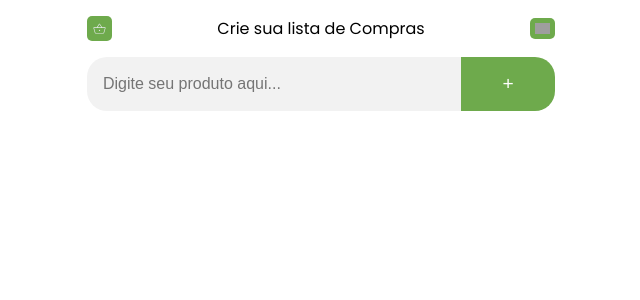
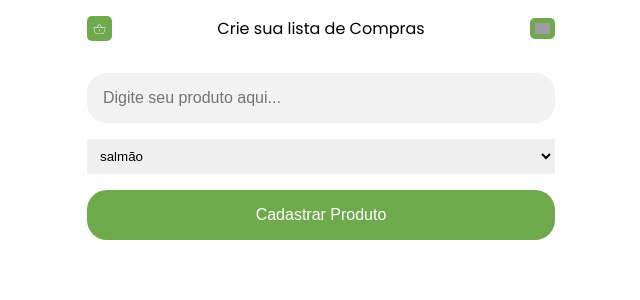
Before and after one commit to rlxmts/lista-de-compras, a React (Create React App) app: page / in a window 1280 px wide. Shown: the top 300 px of the page, without its empty margins (319-959 px from the left). Built offline with nearby package versions, Linux system fonts and the light colour scheme; grey boxes are pictures that could not be loaded.

Commit message:
:construction: Criando lista de cores, manipulando inputs

```diff
--- a/src/App.js
+++ b/src/App.js
@@ -1,11 +1,42 @@
-import CampoTexto from "./components/CampoTexto";
+import { useState } from "react";
+import Formulario from "./components/Formulario";
 import Header from "./components/Header";
 
 function App() {
+
+  const cores = [
+    {
+        cor: 'salmão',
+        fundo: '#eeb386',
+        fonte: '#3c140e'
+    },
+    {
+        cor: 'verde',
+        fundo: '#bfd09e',
+        fonte: '#364027'
+    },
+    {
+        cor: 'bege',
+        fundo: '#ead9aa',
+        fonte: '#643623'
+    },
+    {
+        cor: 'vermelho',
+        fundo: '#eaa9ac',
+        fonte: '#6e2e31'
+    }
+]
+
+  const [produtos, setProdutos] = useState([]);
+
+  const recebeValor = (produto)=>{
+    setProdutos([...produtos, produto]);
+  }
+
   return (
     <div className="App">
         <Header />
-        <CampoTexto />
+        <Formulario cores={cores} valoresCapturados={valor => recebeValor(valor)}/>
     </div>
   );
 }
--- a/src/components/Botao/index.js
+++ b/src/components/Botao/index.js
@@ -2,12 +2,11 @@ import styled from "styled-components";
 
 export const Botao = styled.button`
     padding: 1rem;
-    border-radius: 0 20px 20px 0;
+    border-radius: 20px;
     border: none;
     background-color:#6eaa4c;
     color: #FFF;
-    font-size: 1.2rem;
-    width:20%;
-    text-transform: uppercase;
+    font-size: 1rem;
+    width:100%;
     text-align: center;
     `
--- a/src/components/CampoTexto/index.js
+++ b/src/components/CampoTexto/index.js
@@ -1,29 +1,11 @@
 import styled from "styled-components";
-import { Botao } from "../Botao";
 
-const Container = styled.div`
-    width:100%;
-    padding: 1rem 0;
-    display:flex;
-`
-
-const Campo = styled.input`
-    width: 80%;
+export const CampoTexto = styled.input`
+    width: 100%;
     padding:1rem;
     border: none;
     background-color: #F2F2F2;
-    border-radius: 20px 0 0 20px;
+    border-radius: 20px;
     font-size: 1rem;
     outline: none;
 `
-
-const CampoTexto = ()=> {
-    return(
-        <Container>
-            <Campo placeholder="Digite seu produto aqui..."/>
-            <Botao>+</Botao>
-        </Container>
-    )
-}
-
-export default CampoTexto;
--- /dev/null
+++ b/src/components/Formulario/index.js
@@ -0,0 +1,46 @@
+import styled from "styled-components";
+import { Botao } from "../Botao";
+import { CampoTexto } from "../CampoTexto";
+import ListaDeCores from "../ListaDeCores";
+import { useState } from "react";
+
+const Form = styled.form`
+    display: flex;
+    flex-direction: column;
+    gap: 1rem;
+    padding: 2rem 0;
+`
+
+const Formulario = ({cores, valoresCapturados})=> {
+
+    const [produto, setProduto] = useState('');
+    const [cor, setCor] = useState('salmão');
+
+    const capturarCampos = (e)=> {
+        e.preventDefault();
+        valoresCapturados(
+            {
+                produto,
+                cor
+            }
+        )
+    }
+
+    return(
+        <Form onSubmit={ capturarCampos }>
+            <CampoTexto
+                placeholder="Digite seu produto aqui..."
+                required
+                onChange={(e) => setProduto(e.target.value)}
+            />
+            <ListaDeCores
+                obrigatorio={true}
+                cores={cores}
+                aoEscolher={valor => setCor(valor)}
+            />
+            <Botao>Cadastrar Produto</Botao>
+        </Form>
+    )
+}
+
+export default Formulario;
--- /dev/null
+++ b/src/components/ListaDeCores/index.js
@@ -0,0 +1,18 @@
+import styled from "styled-components";
+
+const Select = styled.select`
+    width:100%;
+    padding: .5rem;
+    border: 1px solid #f2f2f2;
+    outline:none;
+`
+
+const ListaDeCores = ({obrigatorio, cores, aoEscolher})=> {
+    return(
+        <Select required={obrigatorio} onChange={(e) => aoEscolher(e.target.value)}>
+            {cores.map( cor => <option key={cor.cor}>{cor.cor}</option>)}
+        </Select>
+    )
+}
+
+export default ListaDeCores;
--- a/src/index.js
+++ b/src/index.js
@@ -23,8 +23,10 @@ const EstiloGlobal = createGlobalStyle`
 
 const root = ReactDOM.createRoot(document.getElementById('root'));
 root.render(
-  <React.StrictMode>
+ // <React.StrictMode>
+ <>
     <EstiloGlobal />
     <App />
-  </React.StrictMode>
+ </>
+  //</React.StrictMode>
 );
```
Also changed, not shown: src/components/ListaDeCompras/index.js (added, +11 -0 lines).
